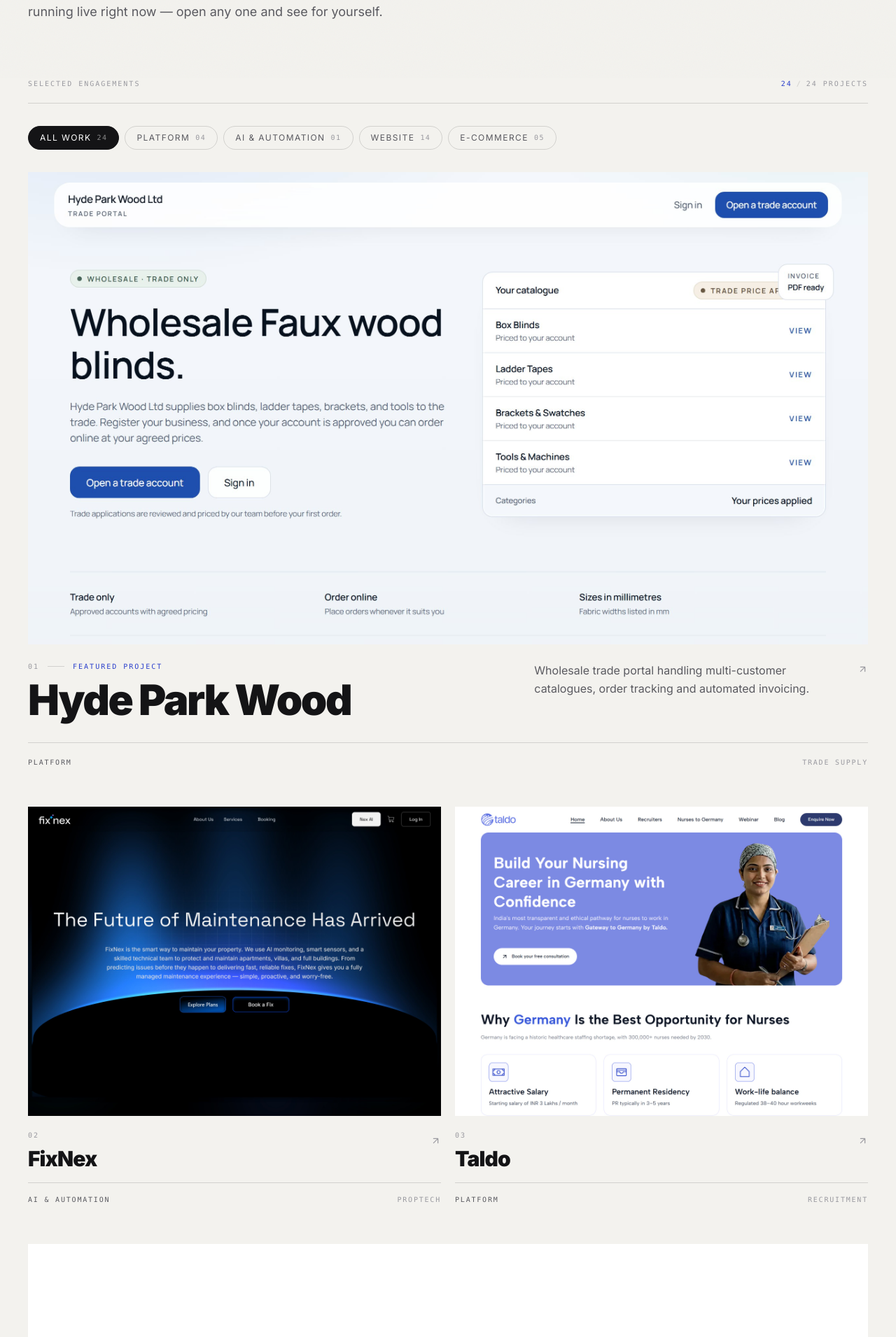
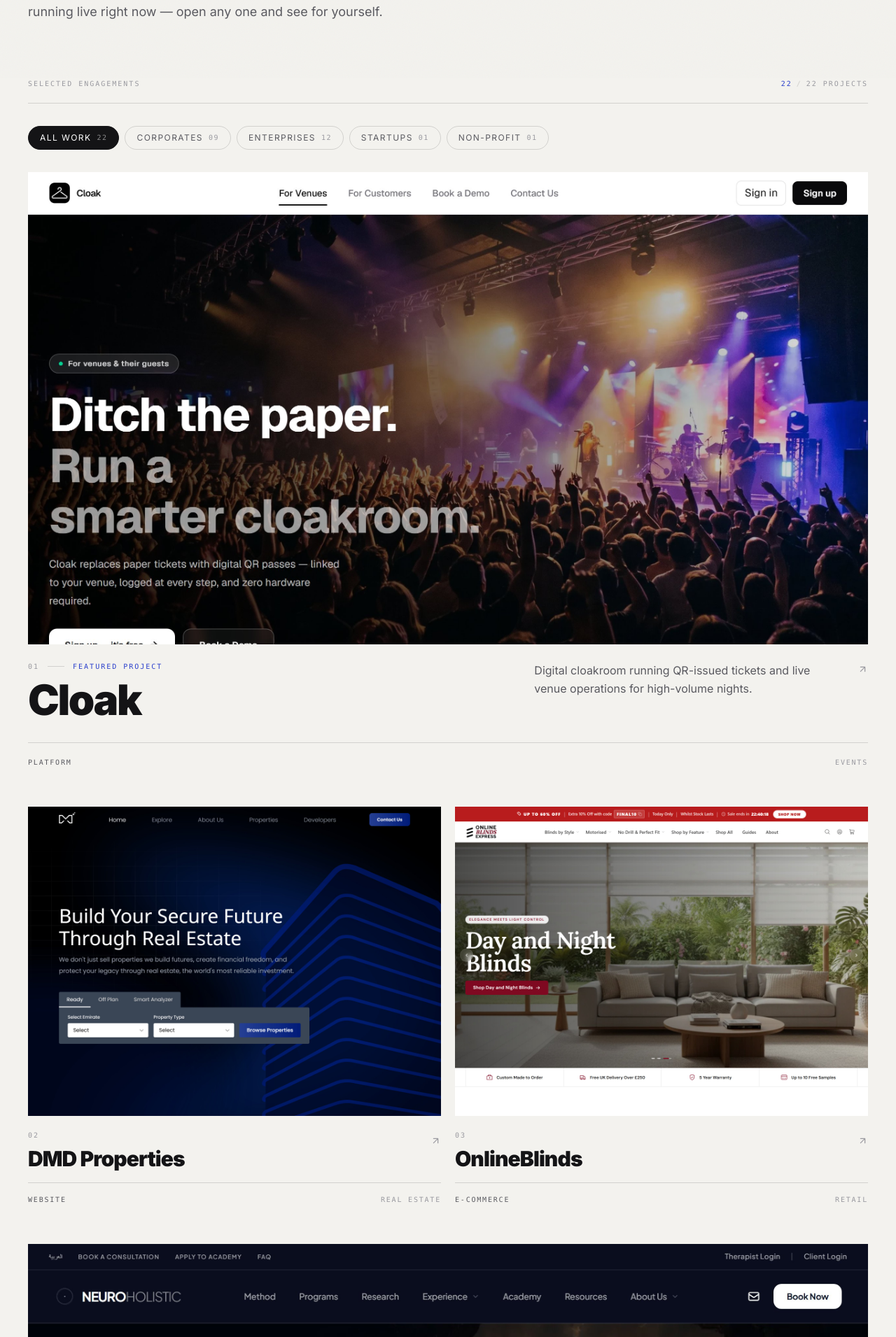
Before and after one commit to HarshalTarwale/Tech-Monkeys, a Next.js app: page /projects in a window 1280 px wide. Shown: the part 409-2320 px from the top of the page at 70% size. Built offline with nearby package versions, Linux system fonts and the light colour scheme.

Commit message:
properties add according to priority

```diff
--- a/app/projects/page.tsx
+++ b/app/projects/page.tsx
@@ -11,6 +11,7 @@
   getServiceDetailSlugs,
   getServices,
 } from "@/lib/content";
+import { arrangeProjectsForProjectIndex } from "@/lib/project-priority";
 
 export const metadata: Metadata = {
   title: "Our work",
@@ -32,6 +33,7 @@
  */
 export default function ProjectsPage() {
   const projects = getProjects();
+  const projectIndexTotal = arrangeProjectsForProjectIndex(projects, "all").length;
 
   return (
     <>
@@ -40,7 +42,7 @@
         serviceDetailSlugs={getServiceDetailSlugs()}
       />
       <PageMain>
-        <ProjectsHero total={projects.length} />
+        <ProjectsHero total={projectIndexTotal} />
         <ProjectsIndex projects={projects} />
         <ServiceCta />
         {/* Footer only — ServiceCta above already carries the closing CTA. */}
--- a/components/sections/projects-index.tsx
+++ b/components/sections/projects-index.tsx
@@ -3,12 +3,15 @@
 import { useMemo, useState } from "react";
 import { motion, useReducedMotion } from "motion/react";
 
-import { CATEGORY_LABEL, ProjectTile } from "@/components/ui/project-tile";
+import { ProjectTile } from "@/components/ui/project-tile";
 import { Shell } from "@/components/ui/shell";
 import { useViewCursor } from "@/components/ui/view-cursor";
-import type { Project, ServiceCategory } from "@/lib/content";
-
-type Filter = ServiceCategory | "all";
+import type { Project } from "@/lib/content";
+import {
+  arrangeProjectsForProjectIndex,
+  getProjectIndexFilters,
+  type ProjectIndexFilter,
+} from "@/lib/project-priority";
 
 /**
  * The /projects index: filter bar plus an asymmetric project grid, with a
@@ -21,16 +24,16 @@
  * over each tile with a large circular "View" label tracking the pointer
  * in its place.
  *
- * Filters are derived from the projects actually present, never from the
- * full `ServiceCategory` union, so a category with nothing published can't
- * render a tab that leads to an empty grid.
+ * Filters follow the client-approved priority groups for this page. Each tab
+ * still resolves through the publishable project list, so the publication
+ * gate in lib/content.ts remains intact.
  *
  * The "View site" cursor bubble comes from `useViewCursor`, shared with the
  * homepage work section — see that hook for why it's gated the way it is.
  */
 export function ProjectsIndex({ projects }: { projects: Project[] }) {
   const reduced = useReducedMotion();
-  const [filter, setFilter] = useState<Filter>("all");
+  const [filter, setFilter] = useState<ProjectIndexFilter>("all");
   const {
     enabled: cursorEnabled,
     handleMove,
@@ -38,22 +41,11 @@
     cursor,
   } = useViewCursor();
 
-  // Only categories that actually have published work get a tab.
-  const filters = useMemo(() => {
-    const present = [...new Set(projects.map((p) => p.category))];
-    return [
-      { key: "all" as Filter, label: "All work", count: projects.length },
-      ...present.map((c) => ({
-        key: c as Filter,
-        label: CATEGORY_LABEL[c],
-        count: projects.filter((p) => p.category === c).length,
-      })),
-    ];
-  }, [projects]);
+  const filters = useMemo(() => getProjectIndexFilters(projects), [projects]);
+  const total = filters.find((item) => item.key === "all")?.count ?? 0;
 
   const visible = useMemo(
-    () =>
-      filter === "all" ? projects : projects.filter((p) => p.category === filter),
+    () => arrangeProjectsForProjectIndex(projects, filter),
     [projects, filter],
   );
 
@@ -72,7 +64,7 @@
               {String(visible.length).padStart(2, "0")}
             </span>
             <span className="mx-1.5 text-line-strong">/</span>
-            {String(projects.length).padStart(2, "0")} projects
+            {String(total).padStart(2, "0")} projects
           </span>
         </div>
 
--- a/content/projects/index.ts
+++ b/content/projects/index.ts
@@ -71,7 +71,7 @@
     segment: "corporates",
     category: "platforms",
     tags: ["Platform", "Orders", "Invoicing"],
-    url: "https://b2-b-blinds.vercel.app",
+    url: "https://www.hydeparkwood.co.uk/",
     image: "/projects/hyde-park-wood.jpg",
     status: "live",
     nameApproved: true,
@@ -99,7 +99,7 @@
     segment: "corporates",
     category: "platforms",
     tags: ["Platform", "CMS", "Admin"],
-    url: "https://taldo-eta.vercel.app",
+    url: "https://taldo.co/",
     image: "/projects/taldo.jpg",
     status: "live",
     nameApproved: true,
@@ -113,7 +113,7 @@
     segment: "corporates",
     category: "platforms",
     tags: ["CRM", "Web"],
-    url: "https://saabri-dun.vercel.app",
+    url: "https://www.saabriazizproperties.com/",
     image: "/projects/saabri.jpg",
     status: "live",
     nameApproved: true,
@@ -126,7 +126,7 @@
     segment: "startups",
     category: "platforms",
     tags: ["Platform", "QR", "Ops"],
-    url: "https://cloak-bice.vercel.app",
+    url: "https://www.cloakqr.com/",
     image: "/projects/cloak.jpg",
     status: "live",
     nameApproved: true,
@@ -154,7 +154,7 @@
     segment: "enterprises",
     category: "web",
     tags: ["Web", "Brand"],
-    url: "https://sartawi-realestate-eosin.vercel.app",
+    url: "https://www.sartawiproperties.com/",
     image: "/projects/sartawi-properties.jpg",
     status: "live",
     nameApproved: true,
@@ -168,7 +168,7 @@
     segment: "enterprises",
     category: "web",
     tags: ["Web", "Luxury"],
-    url: "https://ark-realestate.vercel.app",
+    url: "https://arkvision.ae",
     image: "/projects/ark-vision.jpg",
     status: "live",
     nameApproved: true,
@@ -181,7 +181,7 @@
     segment: "corporates",
     category: "web",
     tags: ["Web", "Search"],
-    url: "https://skyran-amber.vercel.app",
+    url: "https://skyranrealestate.com/",
     image: "/projects/skyran.jpg",
     status: "live",
     nameApproved: true,
@@ -194,7 +194,7 @@
     segment: "corporates",
     category: "web",
     tags: ["Web"],
-    url: "https://da-reality.vercel.app",
+    url: "https://www.distinctaddress.com/",
     image: "/projects/da-realty.jpg",
     status: "live",
     nameApproved: true,
@@ -207,7 +207,7 @@
     segment: "corporates",
     category: "web",
     tags: ["Web"],
-    url: "https://credence-realtor.vercel.app",
+    url: "https://www.credencerealtor.com/",
     image: "/projects/credence-realtor.jpg",
     status: "live",
     nameApproved: true,
@@ -220,7 +220,7 @@
     segment: "corporates",
     category: "web",
     tags: ["Web"],
-    url: "https://dmd-properties-real-estate.vercel.app",
+    url: "https://www.dmdrealestate.ae/",
     image: "/projects/dmd-properties.jpg",
     status: "live",
     nameApproved: true,
@@ -247,7 +247,7 @@
     segment: "enterprises",
     category: "web",
     tags: ["Web", "Booking"],
-    url: "https://pacific-pearl-hotels.vercel.app",
+    url: "https://www.pacificpearlhotels.com/",
     image: "/projects/pacific-pearl-hotels.jpg",
     status: "live",
     nameApproved: true,
@@ -260,7 +260,7 @@
     segment: "startups",
     category: "web",
     tags: ["Web", "Fleet"],
-    url: "https://autobreezecarrental.vercel.app",
+    url: "https://autobreezecarrental.com",
     image: "/projects/autobreeze.jpg",
     status: "live",
     nameApproved: true,
@@ -286,7 +286,7 @@
     segment: "startups",
     category: "web",
     tags: ["Web", "Community"],
-    url: "https://enabled-ngo.vercel.app",
+    url: "https://www.enabled.ngo/",
     image: "/projects/enabled.jpg",
     status: "live",
     nameApproved: true,
@@ -325,7 +325,7 @@
     segment: "startups",
     category: "ecommerce",
     tags: ["E-commerce", "Stripe"],
-    url: "https://neuro-holistic.vercel.app",
+    url: "https://www.neuroholisticinstitute.com/",
     image: "/projects/neuroholistic.jpg",
     status: "live",
     nameApproved: true,
@@ -339,7 +339,7 @@
     segment: "startups",
     category: "ecommerce",
     tags: ["E-commerce", "DTC"],
-    url: "https://lumina-eta-nine.vercel.app",
+    url: "https://www.luminablackoutblinds.com/",
     image: "/projects/lumina.jpg",
     status: "live",
     nameApproved: true,
@@ -352,7 +352,7 @@
     segment: "corporates",
     category: "ecommerce",
     tags: ["E-commerce", "Configurator"],
-    url: "https://online-blinds-express.vercel.app",
+    url: "https://www.onlineblindsexpress.co.uk/",
     image: "/projects/onlineblinds.jpg",
     status: "live",
     nameApproved: true,
@@ -365,7 +365,7 @@
     segment: "corporates",
     category: "ecommerce",
     tags: ["E-commerce"],
-    url: "https://priceless-blinds.vercel.app",
+    url: "https://pricelessblinds.ie",
     image: "/projects/priceless-blinds.jpg",
     status: "live",
     nameApproved: true,
@@ -378,7 +378,7 @@
     segment: "corporates",
     category: "ecommerce",
     tags: ["E-commerce"],
-    url: "https://yournextblinds-frontend.vercel.app",
+    url: "https://www.yournextblinds.com/",
     image: "/projects/yournextblinds.jpg",
     status: "live",
     nameApproved: true,
--- /dev/null
+++ b/lib/project-priority.ts
@@ -0,0 +1,99 @@
+import type { Project } from "@/lib/content";
+
+export const PROJECT_INDEX_FILTERS = [
+  {
+    key: "all",
+    label: "All work",
+    slugs: [
+      "cloak",
+      "dmd-properties",
+      "onlineblinds",
+      "neuroholistic",
+      "skyran",
+      "fixnex",
+      "hometrack",
+      "lumina",
+      "sartawi-properties",
+      "yournextblinds",
+      "continental-premium-properties",
+      "ark-vision",
+      "taldo",
+      "saabri",
+      "hyde-park-wood",
+      "credence-realtor",
+      "da-realty",
+      "copilot-labs",
+      "priceless-blinds",
+      "mindforge",
+      "enabled",
+      "pacific-pearl-hotels",
+    ],
+  },
+  {
+    key: "corporates",
+    label: "Corporates",
+    slugs: [
+      "dmd-properties",
+      "skyran",
+      "hometrack",
+      "continental-premium-properties",
+      "sartawi-properties",
+      "ark-vision",
+      "saabri",
+      "credence-realtor",
+      "da-realty",
+    ],
+  },
+  {
+    key: "enterprises",
+    label: "Enterprises",
+    slugs: [
+      "onlineblinds",
+      "fixnex",
+      "neuroholistic",
+      "lumina",
+      "autobreeze",
+      "yournextblinds",
+      "taldo",
+      "hyde-park-wood",
+      "copilot-labs",
+      "priceless-blinds",
+      "mindforge",
+      "pacific-pearl-hotels",
+    ],
+  },
+  {
+    key: "startups",
+    label: "Startups",
+    slugs: ["cloak"],
+  },
+  {
+    key: "non-profit",
+    label: "Non-profit",
+    slugs: ["enabled"],
+  },
+] as const;
+
+export type ProjectIndexFilter = (typeof PROJECT_INDEX_FILTERS)[number]["key"];
+
+export function arrangeProjectsForProjectIndex(
+  projects: Project[],
+  filter: ProjectIndexFilter,
+): Project[] {
+  const projectBySlug = new Map(projects.map((project) => [project.slug, project]));
+  const group = PROJECT_INDEX_FILTERS.find((item) => item.key === filter);
+
+  return (
+    group?.slugs
+      .map((slug) => projectBySlug.get(slug))
+      .filter((project): project is Project => Boolean(project)) ?? []
+  );
+}
+
+export function getProjectIndexFilters(projects: Project[]) {
+  return PROJECT_INDEX_FILTERS.map(({ key, label }) => ({
+    key,
+    label,
+    count: arrangeProjectsForProjectIndex(projects, key).length,
+  }));
+}
```
